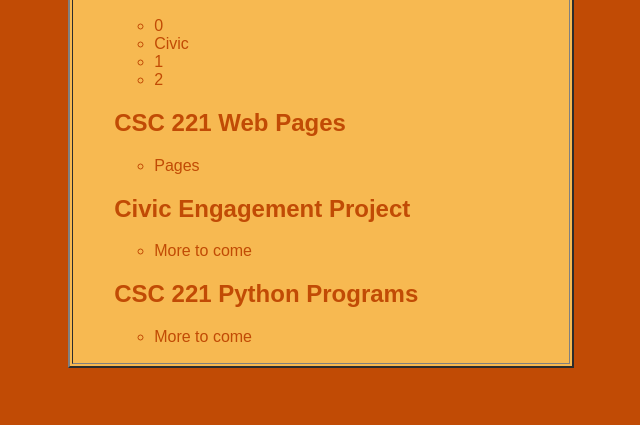
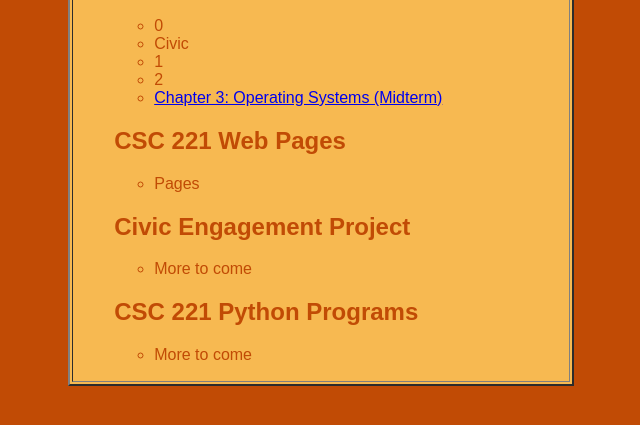
Before and after one commit to natekliewer-pvcc/natekliewer-pvcc.github.io, a plain HTML site: page index.html in a window 1280 px wide. Shown: the part 125-550 px from the top of the page, without its empty margins (319-959 px from the left). Drawn offline with Linux system fonts and the light colour scheme.

Commit message:
Update index.html for midterm

```diff
--- a/index.html
+++ b/index.html
@@ -19,6 +19,7 @@
     <li>Civic</li>
     <li>1</li>
     <li>2</li>
+    <li><a href= "ch3opsys.html"> Chapter 3: Operating Systems (Midterm) </a></li>
   </ul>
   <h2>CSC 221 Web Pages</h2>
   <ul>
```
